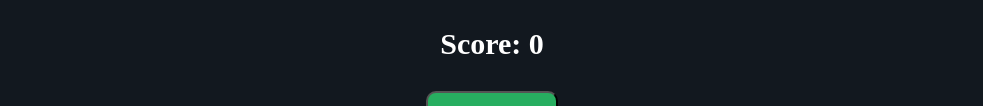
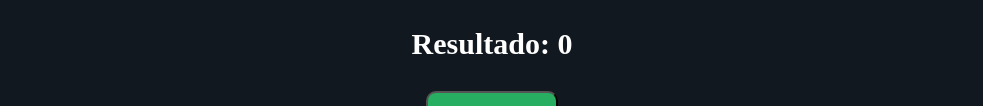
Before and after one commit to Eleaazar29/Juego-de-Memorizar--HTML--CSS--JS, a plain HTML site: page index.html in a window 1280 px wide. Shown: the part 790-896 px from the top of the page, without its empty margins (148-1131 px from the left). Drawn offline with Linux system fonts and the light colour scheme.

Commit message:
cambio de palabra

```diff
--- a/index.html
+++ b/index.html
@@ -13,7 +13,7 @@
 
     <div class="grid-container"></div>
 
-    <p>Score: <span class="score"></span></p>
+    <p>Resultado: <span class="score"></span></p>
 
     <div class="actions">
         <button onclick="restart()">Restart</button>
```
